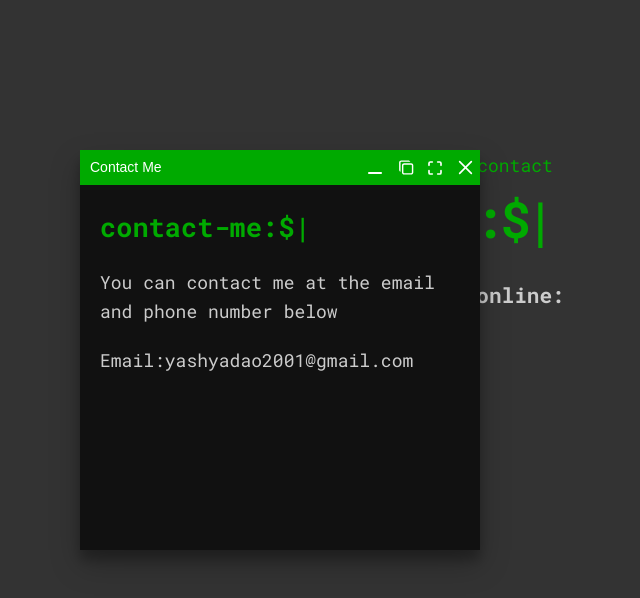
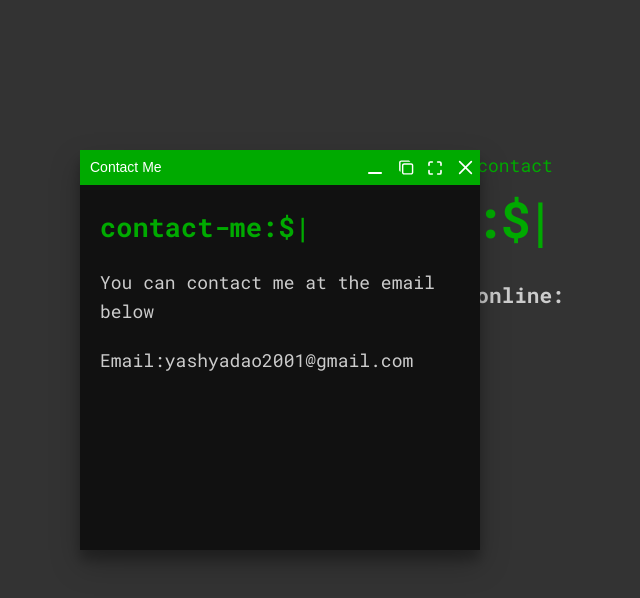
Before and after one commit to Prontent11/portfolio11, a website: page index.html in a window 1280 px wide. Both pictures are taken after a click on the item "/contact". Shown: the whole page, without its empty margins (170-810 px from the left). Drawn offline with Linux system fonts and the light colour scheme.

Commit message:
Update index.html

```diff
--- a/index.html
+++ b/index.html
@@ -51,7 +51,7 @@
 
       <div id="contact-content">
         <h2>contact-me:$<span class="cursor">|</span></h2>
-        <p>You can contact me at the email and phone number below</p>
+        <p>You can contact me at the email  below</p>
         <ul>
           <li>Email:yashyadao2001@gmail.com</li>
         </ul>
```
